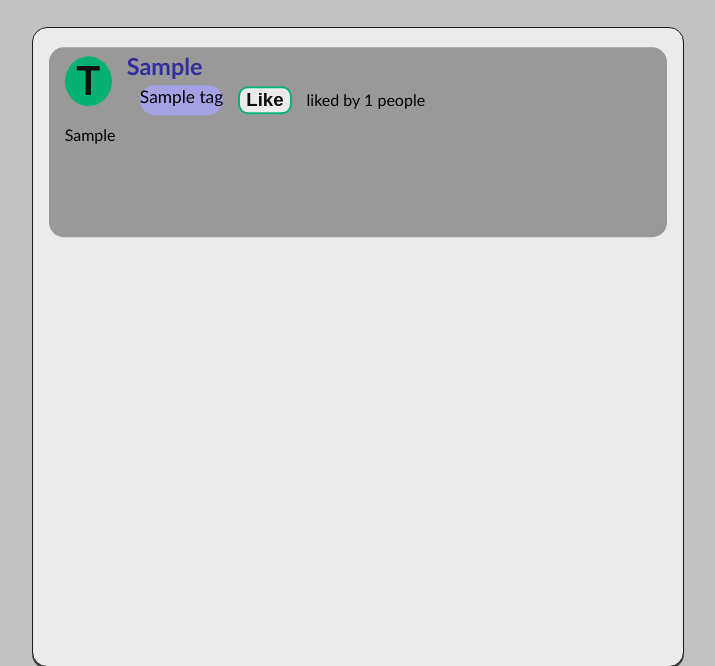
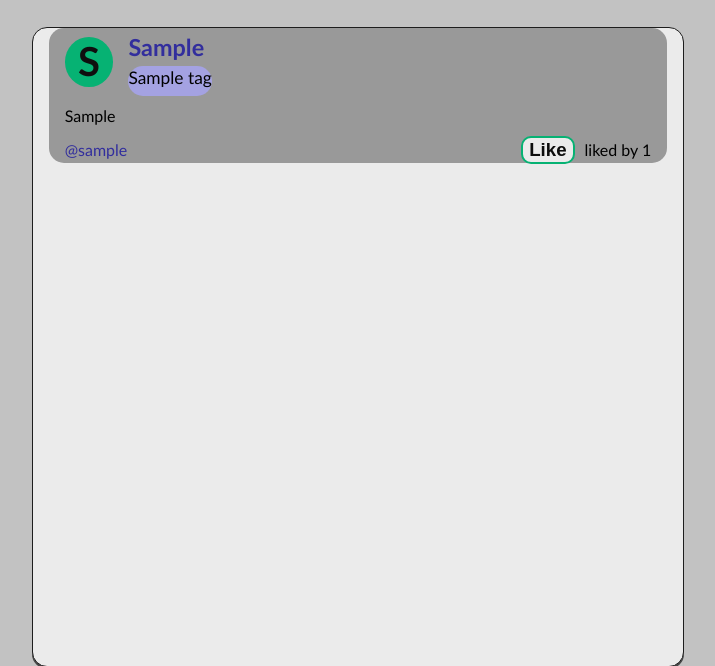
Before and after one commit to LeonardoBeleffi/SolveIT, a PHP site: page /src/home.php in a window 1280 px wide. Shown: the part 50-716 px from the top of the page, without its empty margins (282-997 px from the left). Run offline with PHP 8.4, Linux system fonts and the light colour scheme; the visitor is signed in with stand-in values (Sample User, id 1); tables that the repository leaves empty hold one stand-in row (values such as "Sample post"); data that the repository does not hold is empty.

Commit message:
Further changes to home.php css styling 	Now the nav bar selects the correct link 	Comments number fix 	Likes number fix

```diff
--- a/src/css/home.css
+++ b/src/css/home.css
@@ -59,108 +59,134 @@ body > main > section {
     list-style-type: none;
     height: 100%;
     margin: 0;
-    display: flex;
-    flex-direction: column;
+    display: block;
     padding: 0;
     overflow-y: scroll;
 }
 
 #post_list > li {
-    height: 25vh;
-    display: flex;
+    height: 20vh;
 }
 
-.post-container{
-    height: 95%;
+.post-container {
+    height: min(135px, 20vh);
     background-color: #999999;
     width: 95%;
     border-radius: 15px;
-    transform: translateY(7.5%);
     margin: auto;
 }
 
-.inline-container{
+.likes-container {
     width: 95%;
-    display: inline-flex;
+    display: flex;
+    flex-direction: row;
+    justify-content: space-between;
+    align-items: center;
+    margin: auto;
+    gap: 15px;
+}
+
+
+.like-section {
+    display: flex;
+    justify-content: flex-end;
+    align-items: center;
+    gap: 10px;
+}
+
+
+.username {
+    color: var(--linkColor);
+}
+
+.likes {
+    font-family: var(--primaryFontFamily);
+}
+
+.inline-container {
+    width: 95%;
+    display: flex;
     flex-direction: row;
     align-items: center;
     margin: auto;
     gap: 15px;
 }
 
-.tags-container{
-    width: 95%;
+.tags-container {
+    width: 100%;
     height: 30px;
-    display: inline-flex;
+    display: flex;
     flex-direction: row;
     align-items: center;
     margin: auto;
     gap: 15px;
 }
 
-.cardelement-container{
-    width: 95%;
+.cardelement-container {
+    width: calc(100% - 50px);
     display: flex;
     flex-direction: column;
     margin: auto;
 }
 
-.profile-pic{
+.profile-pic {
+    width: 50px;
+    height: 50px;
     background-color: var(--buttonColor);
-    height: 50px;
-    width: 50px;
     border-radius: 50%;
-    /* margin-left: 10px; */
-}
-.profile-pic > p{
+    padding: 0;
+    margin: 0;
     font-size: 30pt;
     font-weight: bold;
     color: var(--primaryTextColor);
-    margin: auto;
+    margin: 0 auto;
+    align-self: center;
     text-align: center;
 }
 
-.card-title{
+.card-title {
     margin: 0px;
 
     color: var(--linkColor);
     font-size: 15pt;
 }
-.card-title > h1{
+.card-title > h1 {
     padding: 0;
     margin-top:5px;
     margin-bottom:5px;
     overflow: hidden;
     white-space: nowrap;
     text-overflow: ellipsis;
+    max-width: 20ch;
 
 }
 
-.card-text{
-     /*height: 70%;*/
+.card-text {
     width: 95%;
     margin: auto;
     font-size: 12pt;
 
 }
 
- .card-text > p{
-    height: 50px;
+ .card-text > p {
+    height: min(20px, 10vh);
+
     margin-top: 0;
     margin-bottom: 0;
+    /* white-space: nowrap;
+    inline-size: 235px;
     overflow: hidden;
-    white-space: nowrap;
-    text-overflow: ellipsis;
+    overflow-wrap: break-word; */
  }
 
-.tags{
+.tags {
     height: 100%;
     background-color: var(--secondaryColor);
     border-radius: 20px;
     display: block;
 }
 
-.tag-badge{
+.tag-badge {
     text-align: center;
     vertical-align: middle;
     top:50%;
@@ -169,11 +195,8 @@ body > main > section {
     font-size: 13pt;
 }
 
-.likes{
-    font-family: var(--primaryFontFamily);
-}
 
-.button{
+.button {
     width: fit-content;
     font-size: 14pt;
     font-weight: bold;
@@ -195,7 +218,7 @@ body > main > section {
     /* transition: all center 100ms linear; */
 }
 
-.form-control{
+.form-control {
     font-size: 14pt;
     font-weight: bold;
     margin: 0 auto;
@@ -208,7 +231,11 @@ body > main > section {
     user-select: none;
 }
 
-.form-group{
+.form-control:focus{
+    outline: solid var(--selectionColor);
+}
+
+.form-group {
     display: flex;
     justify-content: center;
     gap: 5px;
@@ -233,7 +260,7 @@ body > main > section {
     display: none;
 }
 
-.attachments > h5{
+.attachments > h5 {
     height: 85%;
     transform: translateY(7%);
     width: 95%;
@@ -241,7 +268,7 @@ body > main > section {
     font-size: 14pt;
 }
 
-.comments > h5{
+.comments > h5 {
     font-size: 14pt;
     width: 95%;
     margin: auto;
@@ -254,11 +281,11 @@ body > main > section {
     background-color: var(--secondaryBackground);
     padding: 10px;
     margin: 10px 0;
-    border-radius: 5px;
+    border-radius: 10px;
 }
 .reply-button {
     cursor: pointer;
-    color: #007bff;
+    color: var(--primaryColor);
 }
 .reply-form {
     display: none;
@@ -269,6 +296,9 @@ body > main > section {
 }
 
 ul.replies {
+    width: 95%;
+    margin: auto;
+    padding: 0;
     list-style: none;
 }
 .expanded {
--- a/src/js/home.js
+++ b/src/js/home.js
@@ -12,6 +12,21 @@ window.addEventListener("load", () => {
     main = document.querySelectorAll("main")[0];
     body = document.querySelectorAll("body")[0];
     footer = body.children[2];
+
+    nav_bar_links.forEach(link => {
+        let url = window.location.pathname;
+        let filename = url.substring(url.lastIndexOf('/')+1);
+        let hrefLocal = link.href.split("/");
+        let hrefFilename = hrefLocal[hrefLocal.length - 1]
+        console.log(url, filename, hrefLocal, hrefFilename)
+        if(hrefFilename[hrefFilename.length-1] == "#")
+            hrefFilename = hrefFilename.substring(0, hrefFilename.length-1);
+        if(filename == hrefFilename){
+            link.className = "selected_link";
+        }else
+        link.className = "";
+
+    });
 
     nav_bar_links.forEach(event => {
         event.addEventListener("click", (event) => {
@@ -40,9 +55,6 @@ window.addEventListener("load", () => {
                 if (element !== event.currentTarget) {
                     element.style.display = "none";
                 }
-                // }else{
-                //     element.style.display = "none";
-                // }
             });
         }, false);
     });
@@ -52,7 +64,7 @@ window.addEventListener("load", () => {
         if (main.children[0].contains(e) || footer.contains(e)) return;
         posts.forEach(element => {
             let toHide = element.querySelector(".post-opened");
-            let cardText = post.querySelector(".post-preview").children[1].children[0];
+            //let cardText = post.querySelector(".post-preview").children[1].children[0];
             // cardText.overflow = "hidden";
             // cardText.textoverflow = "ellipsis";
             element.style.display = "block";
--- a/src/js/posts.js
+++ b/src/js/posts.js
@@ -44,6 +44,7 @@ function addComment(event) {
                 if (xhr.status === 200) {
                     const response = JSON.parse(xhr.responseText);
                     const commentId = response.commentId;
+                    const commentNumber = response.commentNumber;
 
                     console.log(xhr.responseText);
 
@@ -54,6 +55,9 @@ function addComment(event) {
                         repliesContainer = getRootReplies(form);
                     }
                     repliesContainer.innerHTML = repliesContainer.innerHTML + generateComment("com-"+commentId,replyText,_USERNAME);
+                    let commentsSection = document.querySelector("#post-"+postId+' .comments-count');
+                    console.log(commentNumber);
+                    commentsSection.innerHTML = "Comments: "+ commentNumber;
                     input.value = '';
                     if(!isRootComment) {
                         form.classList.toggle('expanded');
@@ -101,7 +105,7 @@ function addLike(event) {
                 const likes = response.likes;
 
                 const likesCount = document.querySelector("#post-"+postId+' .likes-count');
-                likesCount.innerHTML = likes;
+                likesCount.innerHTML = "liked by: "+ likes;
             } else {
                 console.error('Failed to add comment reply.');
             }
--- a/src/newpost.php
+++ b/src/newpost.php
@@ -10,8 +10,8 @@
     setTitle("Post - SolveIT");
     setHeader("newpost/newpost-header.php");
     setMain("newpost/newpost-main.php");
-    setFooter("newpost/newpost-footer.php");
-    setCSS(["./css/register.css", "./css/newpost.css"]);
+    setFooter("home/home-footer.php");
+    setCSS(["./css/register.css", "./css/newpost.css", "./css/home.css"]);
     setJS(["./js/newpost.js"]);
 
     // require template
--- a/src/template/home/home-footer.php
+++ b/src/template/home/home-footer.php
@@ -1,8 +1,8 @@
 <nav id="nav_bar">
-    <a href="#" class="selected_link">Home</a>
-    <a href="#">Search</a>
+    <a href="./home.php" class="selected_link">Home</a>
+    <a href="./search.php">Search</a>
     <a href="./newpost.php">Create</a>
-    <a href="#">Settings</a>
-    <a href="#">Profile</a>
+    <a href="./settings.php">Settings</a>
+    <a href="./profile.php">Profile</a>
     <!-- <a href="utils/logout.php">Logout</a> -->
 </nav>
--- a/src/template/home/home-main.php
+++ b/src/template/home/home-main.php
@@ -5,10 +5,11 @@
             <article class="post-container post" id="post-<?php echo getPostId($post); ?>">
                 <!-- Post Title -->
                 <div class="post-preview">
+
                     <div class = "inline-container">
-                        <div class = "profile-pic">
-                            <p>T</p>
-                        </div>
+                    <!-- <div class = "profile-pic"> -->
+                            <span class = "profile-pic"><?php echo strtoupper(substr(getPostAuthor($post),0,1)); ?> </span>
+                        <!-- </div>         -->
                         <div class = "cardelement-container">
                             <div class="card-title">
                                 <h1>
@@ -24,16 +25,6 @@
                                     </span>
                                     <?php endforeach; ?>
                                 </div>
-                                <!-- Like button -->
-                                <div class="likeButton">
-                                    <button type="button" onclick="addLike(event)" class="button">Like</button>
-                                </div>
-                                <!-- Post Likes -->
-                                <div class="likes">
-                                    <span class="likes-count likes-badge">
-                                    liked by <?php echo count(getPostLikes($post)); ?> people
-                                    </span>
-                                </div>
                                 <!-- Post Comments -->
                             </div>
                         </div>
@@ -45,6 +36,24 @@
                             <?php echo getPostText($post); ?>
                         </p>
                     </div>
+                    <div class = "likes-container">
+                        <!-- Like button -->
+                        <div class = "username">
+                            <span>@<?php echo getPostAuthor($post); ?> </span>
+                        </div>
+                        <div class="like-section">
+                        <!-- Like button -->
+                        <div class="like-button">
+                            <button type="button" onclick="addLike(event)" class="button">Like</button>
+                        </div>
+                        <!-- Post Likes -->
+                        <div class="likes">
+                            <span class="likes-count likes-badge">
+                            liked by <?php echo count(getPostLikes($post)); ?>
+                            </span>
+                        </div>
+                        </div>
+                    </div>
                 </div>
                 <!-- Post Content -->
                 <div class="post-opened">
@@ -55,7 +64,7 @@
                     </div>
                     <!-- Post Comments -->
                     <div class="comments">
-                        <h5>Comments : <?php echo count(getPostComments($post)); ?></h5>
+                        <h5 class ="comments-count">Comments : <?php echo count(getPostComments($post)); ?></h5>
                         <?php loadComments($post); ?>
                         <!-- Add comment form -->
                         <form onsubmit="addComment(event)" class="root-comment">
--- a/src/utils/addComment.php
+++ b/src/utils/addComment.php
@@ -7,7 +7,8 @@
             $_POST["parentCommentId"]=null;
         }
         $commentId = $dbh->insertCommento($_POST["postId"], getIdUtente(), $_POST["text"], date("Y-m-d H:i:s"), $_POST["parentCommentId"]);
-        $array = ['commentId' => $commentId];
+        $comments = $dbh->getCommentsByPost($_POST["postId"]);
+        $array = ['commentId' => $commentId, 'commentNumber' => count($comments)];
         echo json_encode($array);
         http_response_code(200);
         exit();
--- a/src/utils/functions/postFunctions.php
+++ b/src/utils/functions/postFunctions.php
@@ -158,8 +158,8 @@
                     <form onsubmit="addComment(event)" class="reply-form">
                         <div class="form-group">
                             <input type="text" class="form-control" placeholder="Your reply">
+                            <button type="submit" class="button">Submit</button>
                         </div>
-                        <button type="submit" class="btn btn-primary">Submit</button>
                     </form>
                     <ul class="replies">
                     '.loadCommentChildren($comment,$post).'
```
Also changed, not shown: src/js/newpost.js (+19 -0 lines).
